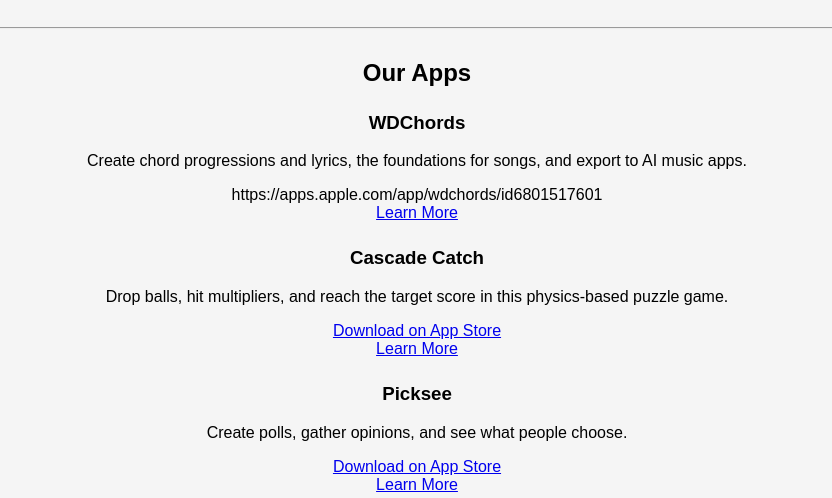
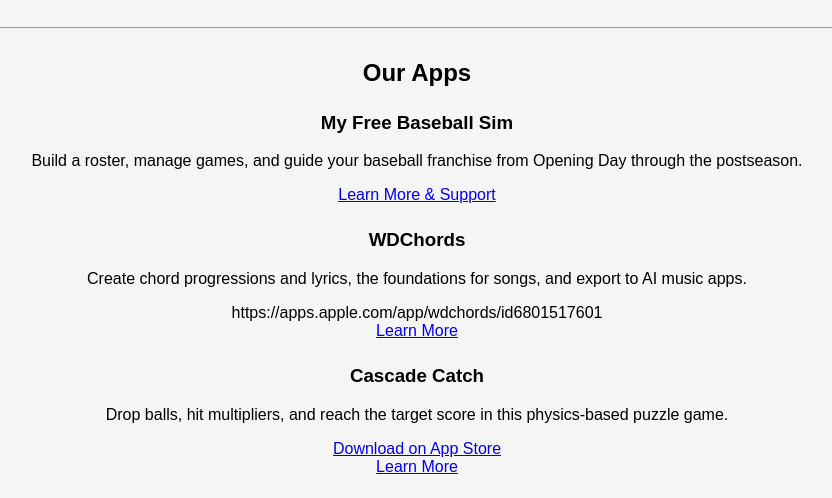
Before and after one commit to cassianstudiosco/cassianstudiosco.github.io, a plain HTML site: page index.html in a window 1280 px wide. Shown: the part 286-784 px from the top of the page, without its empty margins (223-1055 px from the left). Drawn offline with Linux system fonts and the light colour scheme.

Commit message:
Update index.html

```diff
--- a/index.html
+++ b/index.html
@@ -16,6 +16,12 @@
     <hr style="margin: 30px 0;">
 
     <h2>Our Apps</h2>
+<!-- My Free Baseball Sim -->
+<div style="margin: 25px;">
+    <h3>My Free Baseball Sim</h3>
+    <p>Build a roster, manage games, and guide your baseball franchise from Opening Day through the postseason.</p>
+    <a href="./myfreebaseballsim/">Learn More &amp; Support</a>
+</div>
 
 <!-- WDChords -->
 <div style="margin: 25px;">
```
